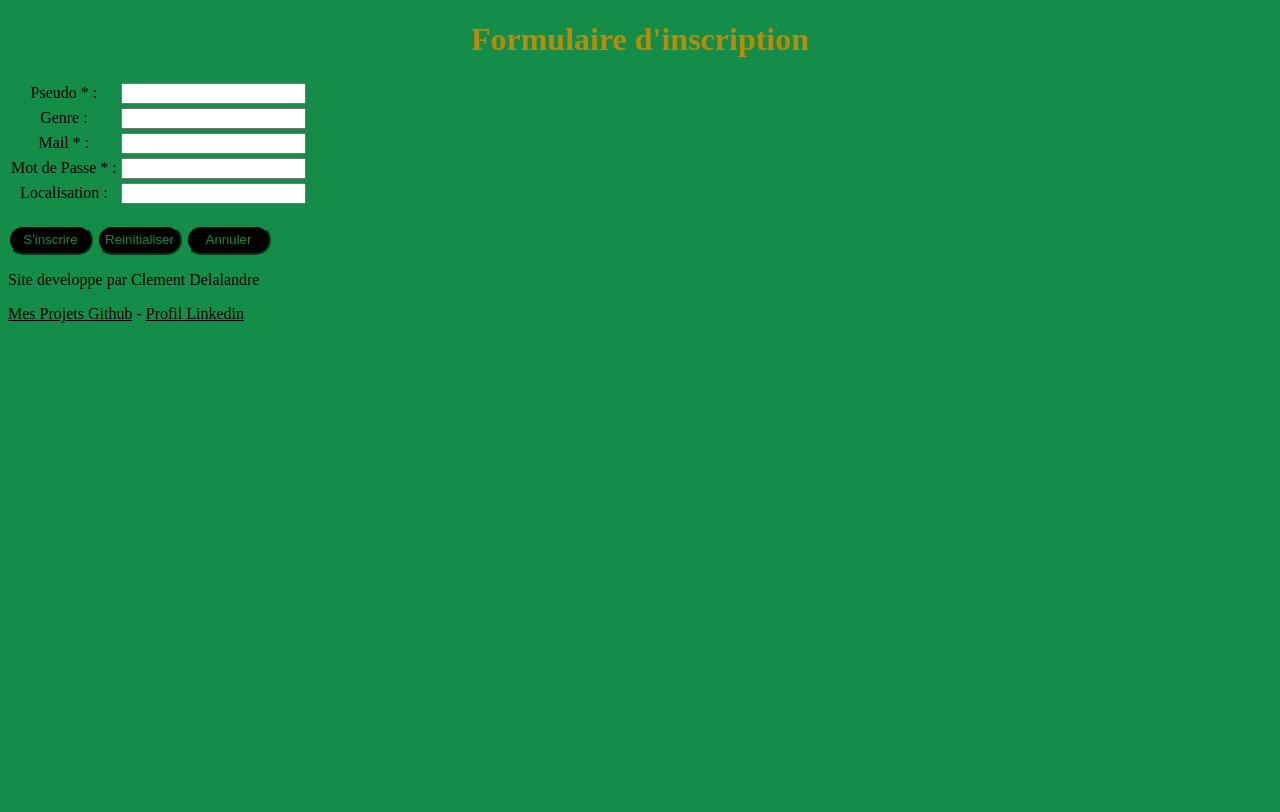
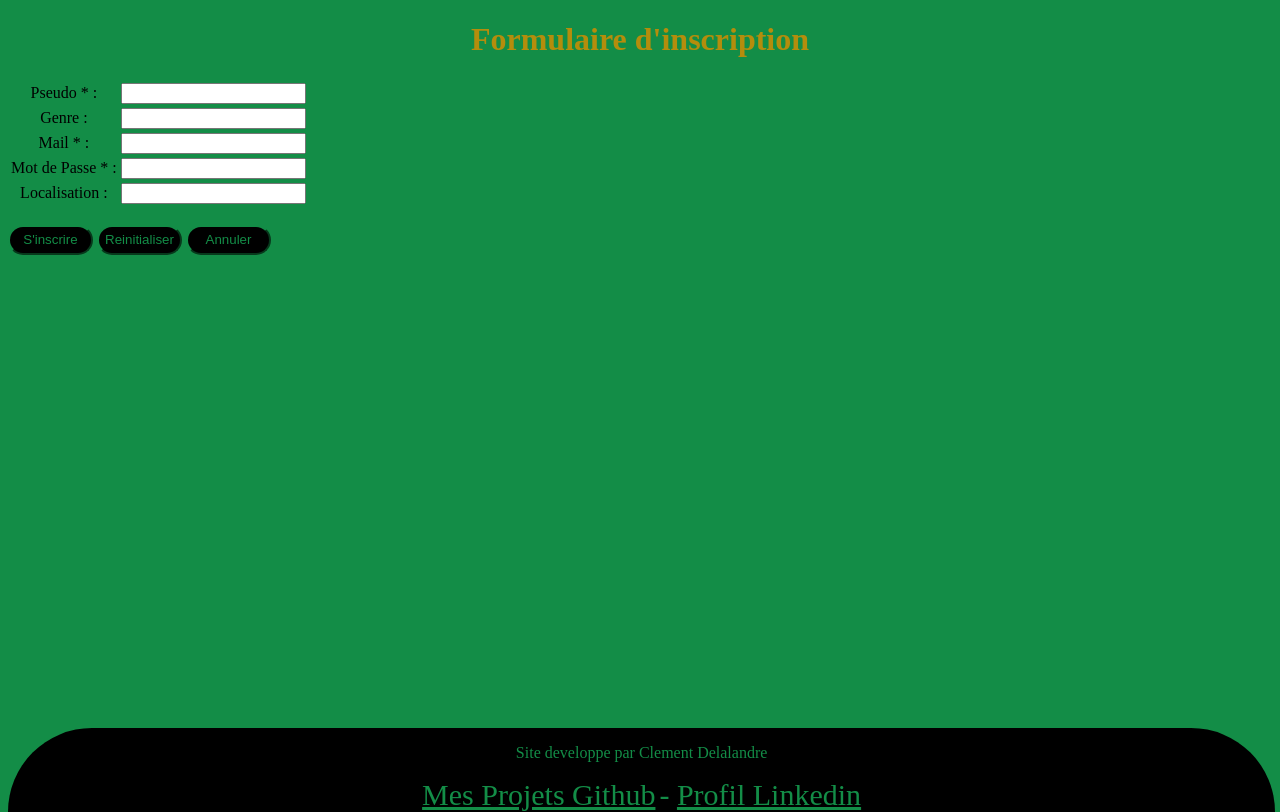
Before and after one commit to Delalandre-Clement/Tarot-Website, a PHP site: page /Inscription.php in a window 1280 px wide. Before the commit the page ends 323 px from the top, so only its background shows below. Run offline with PHP 8.4, Linux system fonts and the light colour scheme.

Commit message:
Ajoute inclusion du CSS sur des pages et ajustement du fichier CSS
Liste des pages :
- Inscription
- Create Account
- Chat Public

```diff
--- a/CreateAccount.php
+++ b/CreateAccount.php
@@ -5,9 +5,7 @@ session_start();    //Demarrage de la session
 <!DOCTYPE HTML>
 <html>
     <head>
-            <style>
-
-            </style>
+        <link rel="stylesheet" href="Visuel.css" />
     </head>
 
     <!-- Page principale du site -->
@@ -21,7 +19,7 @@ session_start();    //Demarrage de la session
             echo 'Votre compte a bien été créé !';
         ?>
 
-    <a href=./index.php> Retour</a>
+        <input type="button" value="Retour" onClick="self.location.href='index.php'">
     <footer>
         <!-- Insertion du Pied de page -->
         <?php include("Pied_de_page.php"); ?>
--- a/VisuelInscription.css
+++ b/VisuelInscription.css
@@ -27,3 +27,20 @@ input[type=submit], input[type=reset], input[type=button]{
     height: 30px;
     width: 85px;
 }
+
+/* Bas de Page */
+footer{
+    background-color: black;
+    border-top-left-radius: 5000px;
+    border-top-right-radius: 5000px;
+    color: rgb(19, 141, 71);
+    text-align: center;
+    position: absolute;
+    top:91%;
+    width:99%;
+}
+
+.element, a{
+    color: rgb(19,141,71);
+    font-size: 30px;
+}
```
